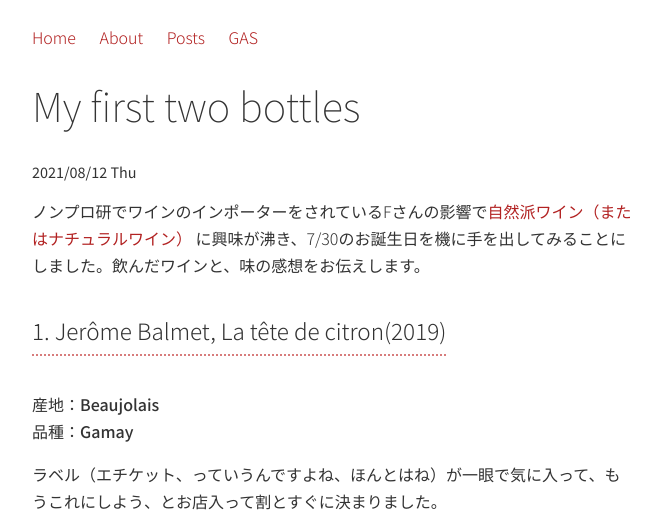
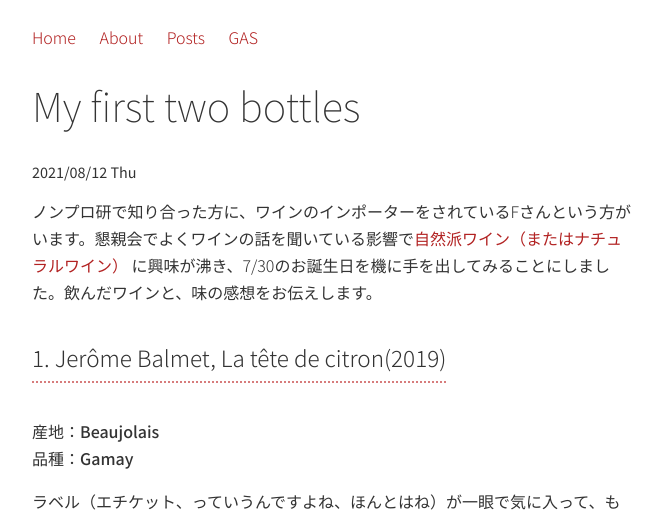
Before and after one commit to mkataoka73/aws_hosted_blog, a Jekyll site: the page built from wine/_posts/2021-08-12-amgay.md, in a window 1280 px wide and 900 px high, cut to the strip 0-511 px from the top of the window. Shown: the whole strip, without its empty margins (308-969 px from the left). Built offline with Jekyll 4.4.1, drawn with Linux system fonts in a browser that asks for light colours.

Commit message:
Fix text

```diff
--- a/wine/_posts/2021-08-12-amgay.md
+++ b/wine/_posts/2021-08-12-amgay.md
@@ -5,7 +5,7 @@ permalink: gamays
 image: wines/tete-de-citron-2.jpg
 ---
 
-ノンプロ研でワインのインポーターをされているFさんの影響で {%- include ex-link.html url="https://www.winomy.jp/blog/column/19421/" text="自然派ワイン（またはナチュラルワイン）" -%}に興味が沸き、7/30のお誕生日を機に手を出してみることにしました。飲んだワインと、味の感想をお伝えします。
+ノンプロ研で知り合った方に、ワインのインポーターをされているFさんという方がいます。懇親会でよくワインの話を聞いている影響で {%- include ex-link.html url="https://www.winomy.jp/blog/column/19421/" text="自然派ワイン（またはナチュラルワイン）" -%}に興味が沸き、7/30のお誕生日を機に手を出してみることにしました。飲んだワインと、味の感想をお伝えします。
 
 ## 1. Jerôme Balmet, La tête de citron(2019)
 {:.h2}
```
